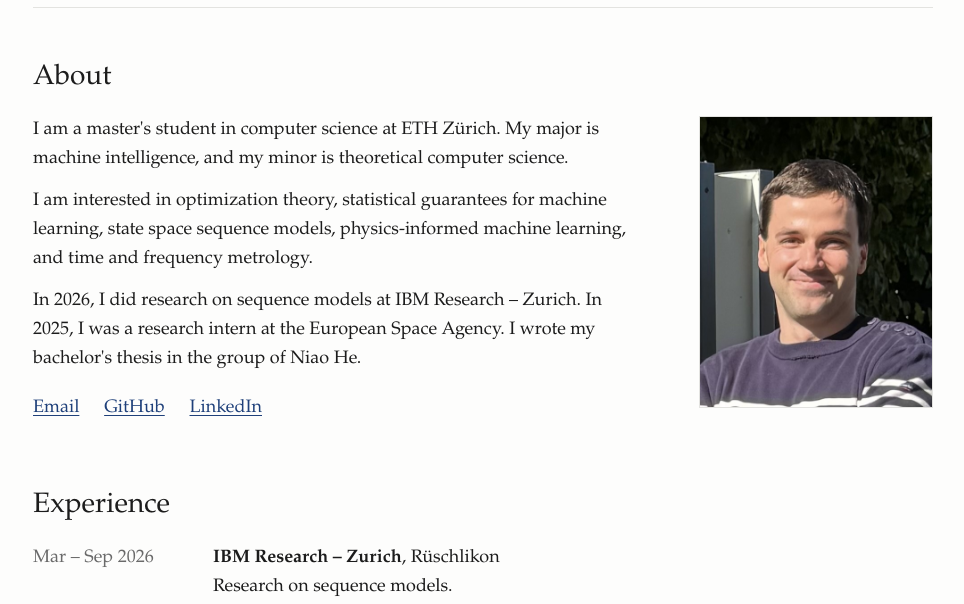
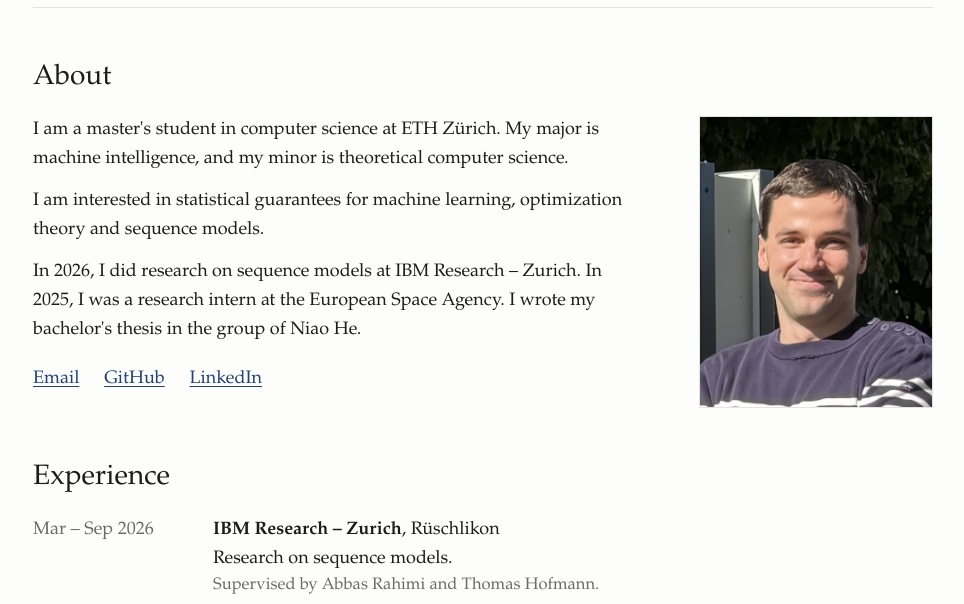
Before and after one commit to BenBullinger/BenBullinger.github.io, a plain HTML site: page index.html in a window 1280 px wide. Shown: the part 136-740 px from the top of the page, without its empty margins (157-1121 px from the left). Drawn offline with Linux system fonts and the light colour scheme.

Commit message:
Shorter interests, neutral README

```diff
--- a/index.html
+++ b/index.html
@@ -26,7 +26,7 @@
   <div class="about">
     <div>
       <p>I am a master's student in computer science at ETH Zürich. My major is machine intelligence, and my minor is theoretical computer science.</p>
-      <p>I am interested in optimization theory, statistical guarantees for machine learning, state space sequence models, physics-informed machine learning, and time and frequency metrology.</p>
+      <p>I am interested in statistical guarantees for machine learning, optimization theory and sequence models.</p>
       <p>In 2026, I did research on sequence models at IBM Research – Zurich. In 2025, I was a research intern at the European Space Agency. I wrote my bachelor's thesis in the group of Niao He.</p>
       <p class="links">
         <a href="mailto:ben.bullinger@inf.ethz.ch">Email</a>
```
Also changed, not shown: 1 other file.
